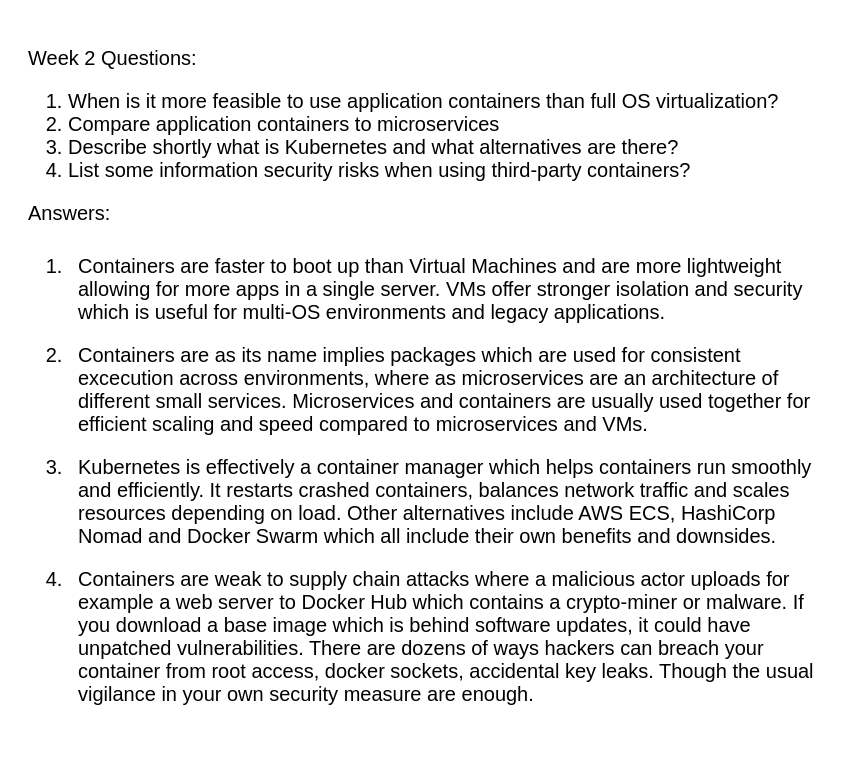
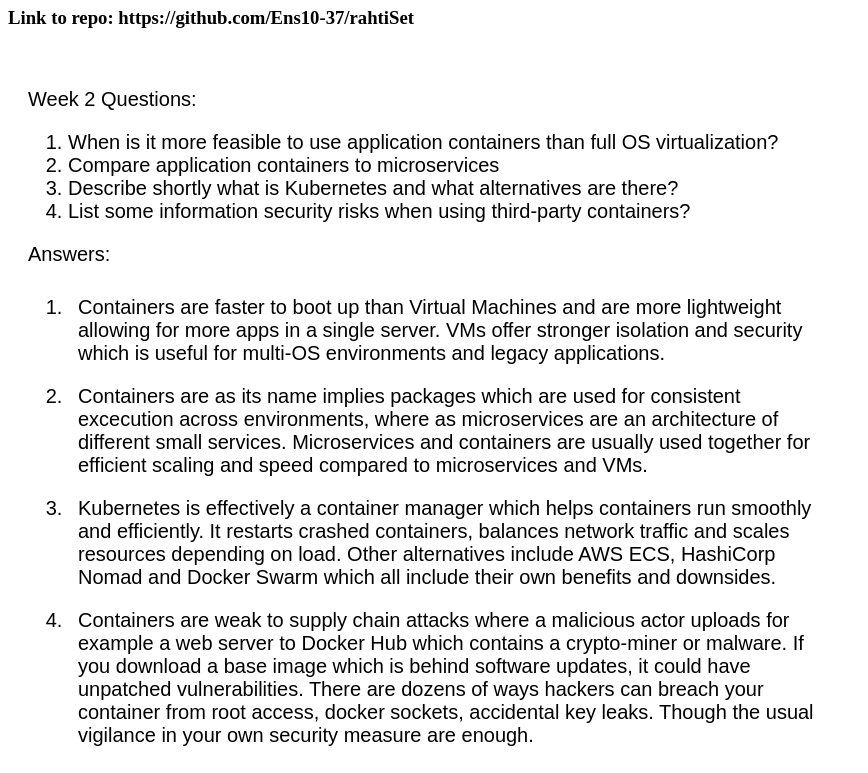
Before and after one commit to Ens10-37/rahtiSet, a plain HTML site: page index.html in a window 1280 px wide. Shown: the part 73-846 px from the top of the page, without its empty margins (0-868 px from the left). Drawn offline with Linux system fonts and the light colour scheme.

Commit message:
allasSet set2

```diff
--- a/index.html
+++ b/index.html
@@ -8,6 +8,7 @@
 <body>
 <div>
     <h1>Tervetuloa Santerin sivulle!</h1>
+    <h3>Link to repo: https://github.com/Ens10-37/rahtiSet</h3>
     <div style="max-width: 800px; padding: 20px; font-size: 20px; font-family: Arial, Helvetica, sans-serif;">
         <p>Week 2 Questions:</p>
         <ol>
```
